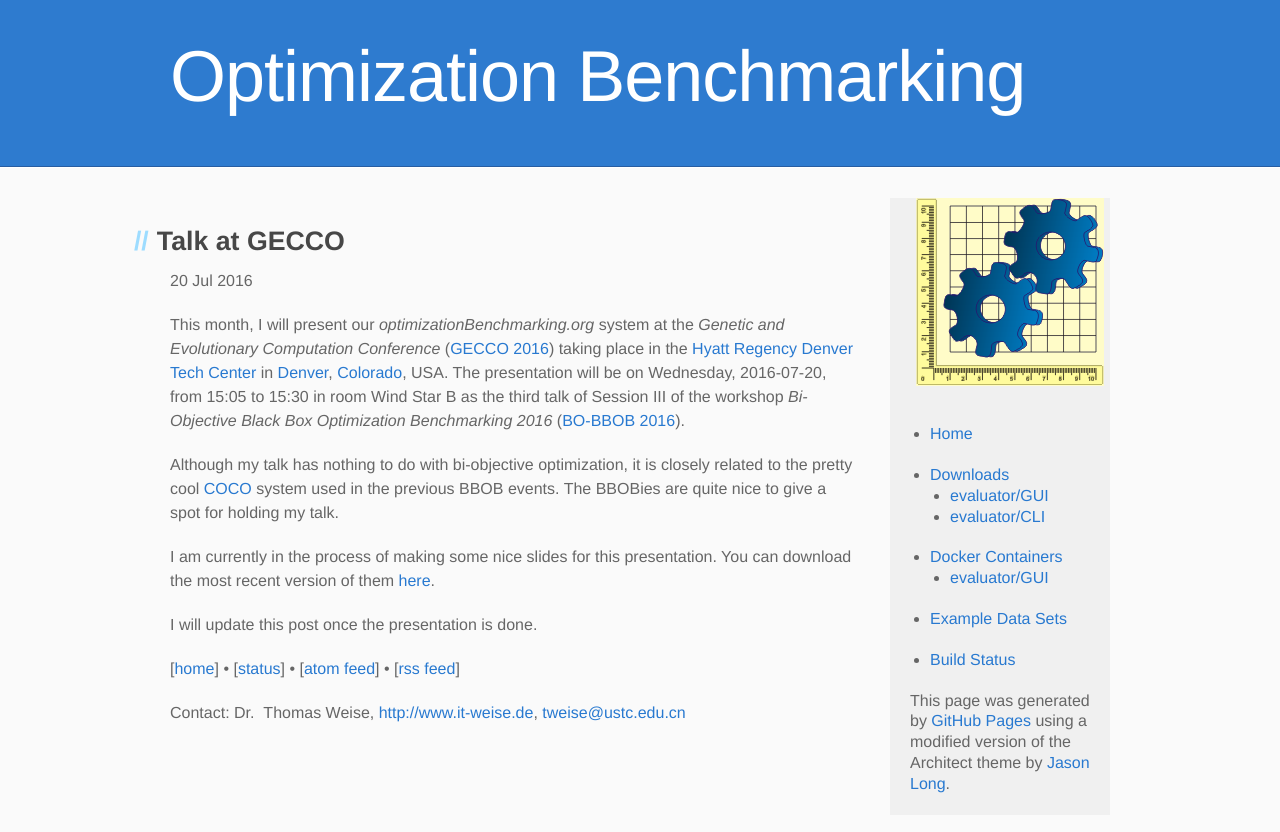
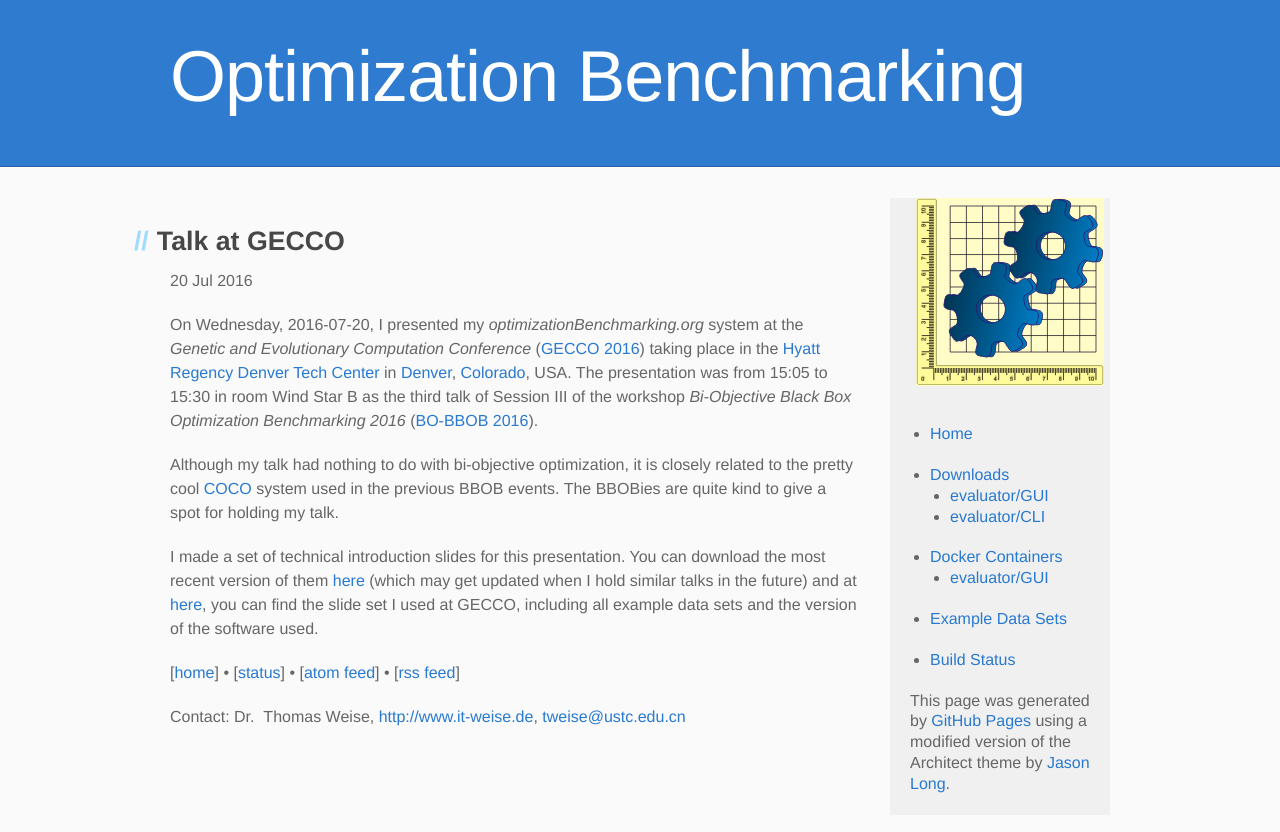
Before and after one commit to optimizationBenchmarking/optimizationBenchmarking.github.io, a Jekyll site: the page built from _posts/2016-07-20-talk-gecco.md, in a window 1280 px wide. Shown: the top 832 px of the page. Built offline with Jekyll 4.4.1, drawn with Linux system fonts in a browser that asks for light colours.

Commit message:
Updated GECCO Post

```diff
--- a/_posts/2016-07-20-talk-gecco.md
+++ b/_posts/2016-07-20-talk-gecco.md
@@ -5,10 +5,8 @@ date:   2016-07-20
 categories: page
 ---
 
-This month, I will present our {{ site.projectNameStyled }} system at the *Genetic and Evolutionary Computation Conference* ([GECCO 2016](http://gecco-2016.sigevo.org/)) taking place in the [Hyatt Regency Denver Tech Center](denvertechcenter.regency.hyatt.com/) in [Denver](https://en.wikipedia.org/wiki/Denver), [Colorado](https://en.wikipedia.org/wiki/Colorado), USA. The presentation will be on Wednesday, 2016-07-20, from 15:05 to 15:30 in room Wind Star B as the third talk of Session III of the workshop *Bi-Objective Black Box Optimization Benchmarking 2016* ([BO-BBOB 2016](http://numbbo.github.io/workshops/BBOB-2016/index.html)).
+On Wednesday, 2016-07-20, I presented my {{ site.projectNameStyled }} system at the *Genetic and Evolutionary Computation Conference* ([GECCO 2016](http://gecco-2016.sigevo.org/)) taking place in the [Hyatt Regency Denver Tech Center](http://denvertechcenter.regency.hyatt.com/) in [Denver](https://en.wikipedia.org/wiki/Denver), [Colorado](https://en.wikipedia.org/wiki/Colorado), USA. The presentation was from 15:05 to 15:30 in room Wind Star B as the third talk of Session III of the workshop *Bi-Objective Black Box Optimization Benchmarking 2016* ([BO-BBOB 2016](http://numbbo.github.io/workshops/BBOB-2016/index.html)).
 
-Although my talk has nothing to do with bi-objective optimization, it is closely related to the pretty cool [COCO](http://coco.gforge.inria.fr/) system used in the previous BBOB events. The BBOBies are quite nice to give a spot for holding my talk.
+Although my talk had nothing to do with bi-objective optimization, it is closely related to the pretty cool [COCO](http://coco.gforge.inria.fr/) system used in the previous BBOB events. The BBOBies are quite kind to give a spot for holding my talk.
 
-I am currently in the process of making some nice slides for this presentation. You can download the most recent version of them [here](https://circleci.com/api/v1/project/optimizationBenchmarking/documentation-technical-intro-slides/latest/artifacts/0/$CIRCLE_ARTIFACTS/technical-intro-slides.pdf?branch=master).
-
-I will update this post once the presentation is done.
+I made a set of technical introduction slides for this presentation. You can download the most recent version of them [here](https://circleci.com/api/v1/project/optimizationBenchmarking/documentation-technical-intro-slides/latest/artifacts/0/$CIRCLE_ARTIFACTS/technical-intro-slides.pdf?branch=master) (which may get updated when I hold similar talks in the future) and at [here](https://github.com/optimizationBenchmarking/documentation-technical-intro-slides/releases/tag/2016-07-20), you can find the slide set I used at GECCO, including all example data sets and the version of the software used.
```
